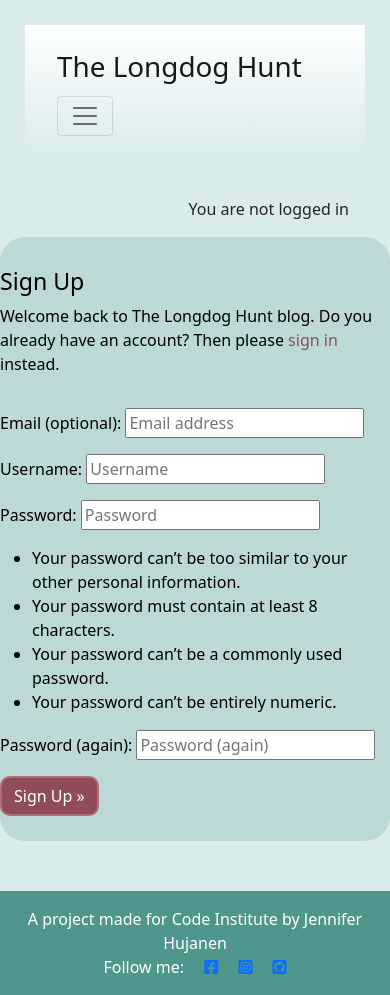
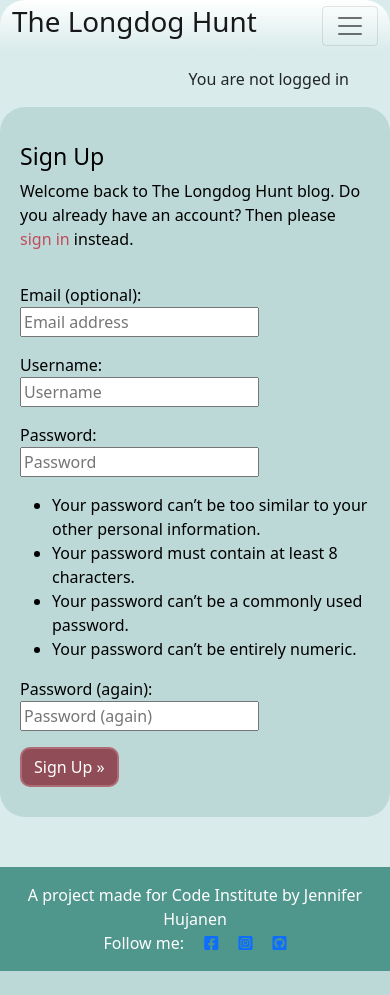
Before and after one commit to Hujanen91/The-Longdog-Hunt-PP4, a Django app: page /accounts/signup/ in a window 390 px wide. After the commit the page ends 971 px from the top, so only its background shows below. Run offline with Django 4.2, Linux system fonts and the light colour scheme.

Commit message:
Style contact. signup, login

```diff
--- a/longdog/settings.py
+++ b/longdog/settings.py
@@ -29,7 +29,7 @@ TEMPLATES_DIR = os.path.join(BASE_DIR, 'templates')
 SECRET_KEY = os.environ.get("SECRET_KEY")
 
 # SECURITY WARNING: don't run with debug turned on in production!
-DEBUG = False
+DEBUG = True
 
 ALLOWED_HOSTS = ['localhost',
                  'the-longdog-hunt-9f116eb214b4.herokuapp.com',
--- a/static/css/style.css
+++ b/static/css/style.css
@@ -6,6 +6,7 @@
 
 .h-100 {
     background-color: #d9ebeb;
+    width: fit-content;
 }
 
 .navbar-brand {
@@ -16,7 +17,8 @@
 .navbar-text {
     margin: 25px;
     font-size: 115%;
-    border-radius: 50px 50px 0px 0px;
+    border-radius: 25px 25px 0px 0px;
+    padding: 5px 5px;
 }
 
 .text-end {
@@ -202,7 +204,13 @@ a {
     background-color: #4f968c35;
     border-radius: 25px;
     color: rgb(0, 0, 0);
-    padding: 15px 0px;
+    padding: 20px
+}
+
+.sign-in-container label,
+.sign-out-container label,
+.sign-up-container label {
+    display: grid;
 }
 
 .alert-dismissible {
@@ -211,7 +219,7 @@ a {
 }
 
 .link {
-    color: #914D57;
+    color: #c04c5d;
 }
 
 .btn {
@@ -247,6 +255,11 @@ img.col-1 {
 
 
 @media screen and (max-width: 576px){
+    .navbar-light,
+    .navbar-text {
+        margin: 0px;
+        padding: 0px;
+    }
 }
 
 @media screen and (max-width: 768px){
@@ -264,16 +277,10 @@ img.col-1 {
     .navbar-text {
         font-size: 100%;
         margin: 0;
-        border-radius: 0px;
+        border-radius: px;
     }
 
 @media screen and (max-width: 992px){
-    .navbar-light,
-    .navbar-text {
-        font-size: 100%;
-        margin: 25px;
-        padding: 20px;
-    }
 }
 
 @media screen and (min-width: 992px){
--- a/templates/account/login.html
+++ b/templates/account/login.html
@@ -8,7 +8,7 @@
 {% block content %}
 
 <div class="container sign-in-container">
-    <div class="row">
+    <div class="row sign-in-row">
         <div class="col-md-8 mt-3 offset-md-2">
             <h3>{% trans "Sign In" %}</h3>
 
@@ -18,7 +18,7 @@
                 first.{% endblocktrans %}</p>
         </div>
     </div>
-    <div class="row">
+    <div class="row sign-in-row">
         <div class="col-md-8 mt-3 offset-md-2">
             <form class="login" method="POST" action="{% url 'account_login' %}">
                 {% csrf_token %}
--- a/templates/account/logout.html
+++ b/templates/account/logout.html
@@ -6,14 +6,14 @@
 
 {% block content %}
 <div class="container sign-out-container">
-    <div class="row">
+    <div class="row sign-out-row">
         <div class="col-md-8 mt-3 offset-md-2">
             <h3>{% trans "Sign Out" %}</h3>
 
             <p>{% trans 'Are you sure you want to sign out?' %}</p>
         </div>
     </div>
-    <div class="row">
+    <div class="row sign-out-row">
         <div class="col-md-8 mt-3 offset-md-2">
 
             <form method="post" action="{% url 'account_logout' %}">
--- a/templates/account/signup.html
+++ b/templates/account/signup.html
@@ -6,7 +6,7 @@
 
 {% block content %}
 <div class="container sign-up-container">
-  <div class="row">
+  <div class="row sign-up-row">
     <div class="col-md-8 mt-3 offset-md-2">
       <h3>{% trans "Sign Up" %}</h3>
 
@@ -18,7 +18,7 @@
       {% endblocktrans %}</p>
     </div>
   </div>
-  <div class="row">
+  <div class="row sign-up-row">
     <div class="col-md-8 mt-3 offset-md-2">
       <form class="signup" id="signup_form" method="post"
         action="{% url 'account_signup' %}">
```
